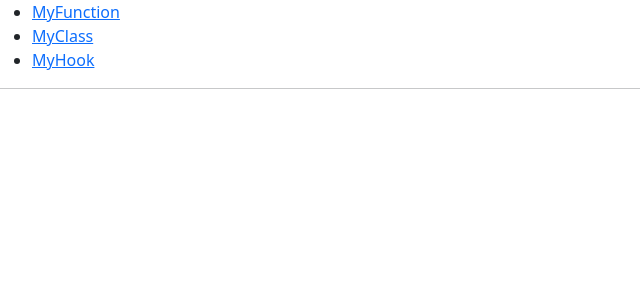
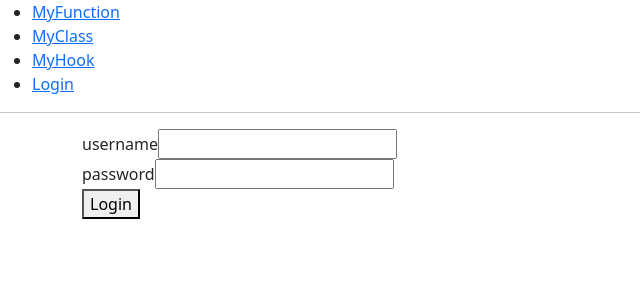
Before and after one commit to ambientia-academy-2023/my_react, a React (Create React App) app: page /login in a window 1280 px wide. Shown: the top 300 px of the page, without its empty margins (0-640 px from the left). Built offline with nearby package versions, Linux system fonts and the light colour scheme.

Commit message:
login toimii

```diff
--- a/package.json
+++ b/package.json
@@ -6,6 +6,7 @@
     "@testing-library/jest-dom": "^5.16.5",
     "@testing-library/react": "^13.4.0",
     "@testing-library/user-event": "^13.5.0",
+    "axios": "^1.3.1",
     "bootstrap": "^5.2.3",
     "react": "^18.2.0",
     "react-dom": "^18.2.0",
--- a/src/App.js
+++ b/src/App.js
@@ -4,6 +4,7 @@ import MyClass from './MyClass';
 import MyHook from './MyHook';
 import { BrowserRouter as Router, Routes, Route, Link } from "react-router-dom";
 import 'bootstrap/dist/css/bootstrap.min.css';
+import Login from './Login';
 
 function App() {
   return (
@@ -13,13 +14,16 @@ function App() {
           <li> <Link to="/myfunction">MyFunction</Link> </li>
           <li> <Link to="/myclass">MyClass</Link> </li>
           <li> <Link to="/myhook">MyHook</Link>  </li>
+          <li> <Link to="/login">Login</Link>  </li>
         </ul>
+
         <hr />
       </div>
       <Routes>
         <Route exact path="/myfunction" element={<MyFunction fname="Teppo"/>} />
         <Route exact path="/myclass" element={<MyClass fname="Teppo"/>} />
         <Route exact path="/myhook" element={<MyHook fname="Teppo"/>} />
+        <Route exact path="/login" element={<Login/>} />
       </Routes>
     </Router>
 
--- /dev/null
+++ b/src/Login.js
@@ -0,0 +1,62 @@
+import React, { useState } from 'react';
+import axios from "axios";
+import apiURL from './myURL';
+
+function Login() {
+
+    const [username, setusername] = useState('');
+    const [password, setPassword] = useState('');
+    const [loading, setLoading] = useState(false);
+    const [isError, setIsError] = useState(false);
+
+    const handleSubmit = () => {
+        setLoading(true);
+        setIsError(false);
+        window.localStorage.clear();
+        axios.post(apiURL + '/login', {username,password}, {
+        })
+            .then(res => {
+                setusername('');
+                setPassword('');
+                setLoading(false);
+                console.log(res.data);
+                const compareValue = res.data.localeCompare("false");
+                if(compareValue != 0){
+                    console.log("TEST");
+                    localStorage.setItem('token',res.data);
+                }
+            }).catch(err => {
+                setLoading(false);
+                setIsError(true);
+            });
+    }
+
+    return (
+        <div className="container">
+            <div style={{ maxWidth: 350 }}>
+                <label htmlFor="username">username </label>
+                <input
+                    type="text"
+                    id="username"
+                    value={username}
+                    onChange={e => setusername(e.target.value)} />
+                <br />
+                <label htmlFor="password">password </label>
+                <input
+                    type="text"
+                    id="password"
+                    value={password}
+                    onChange={e => setPassword(e.target.value)} />
+                <br />
+                <button
+                    type="submit"
+                    onClick={handleSubmit}
+                    disabled={loading}
+                >Login</button>
+                {isError && <small>Something went wrong. Please try again later.</small>}
+            </div>
+        </div>
+    );
+}
+
+export default Login;
--- /dev/null
+++ b/src/myURL.js
@@ -0,0 +1,4 @@
+const apiURL="http://localhost:3000";
+//const apiURL="https://yourappname.herokuapp.com";
+
+export default apiURL;
```
